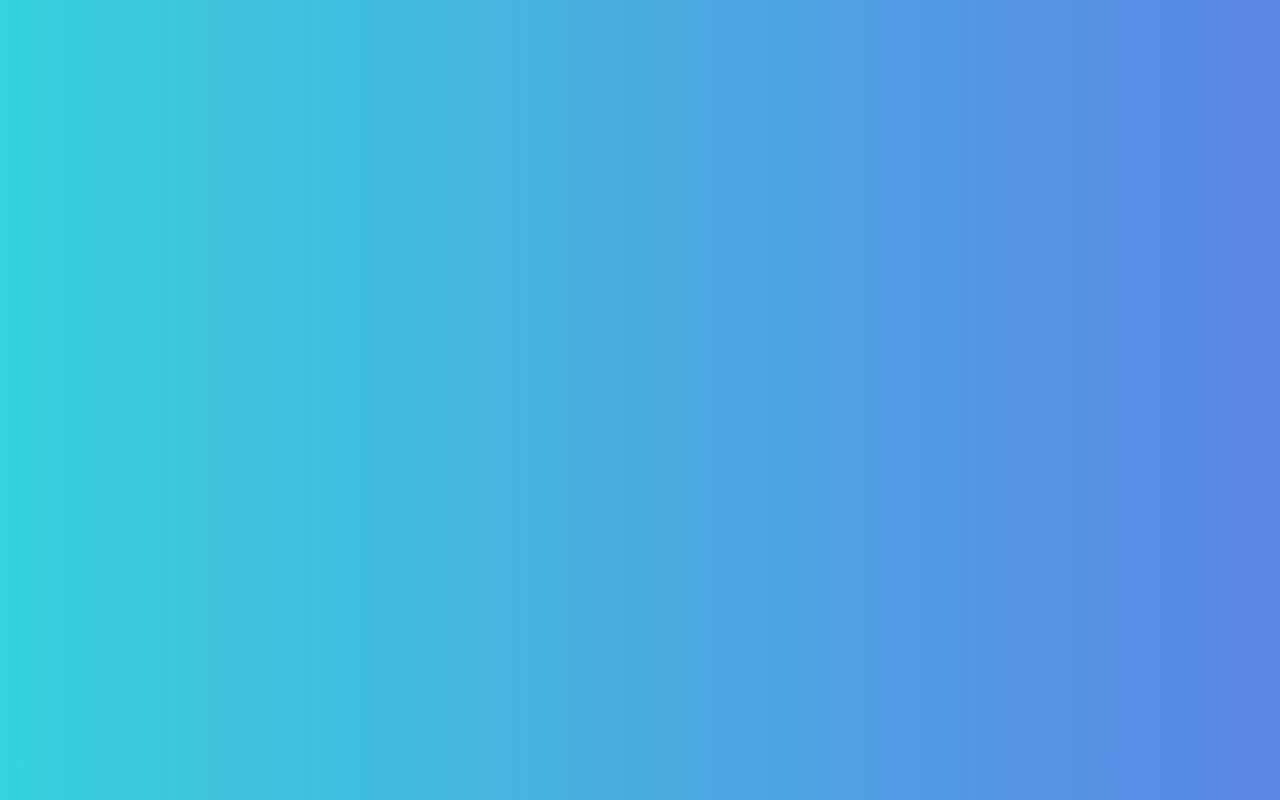
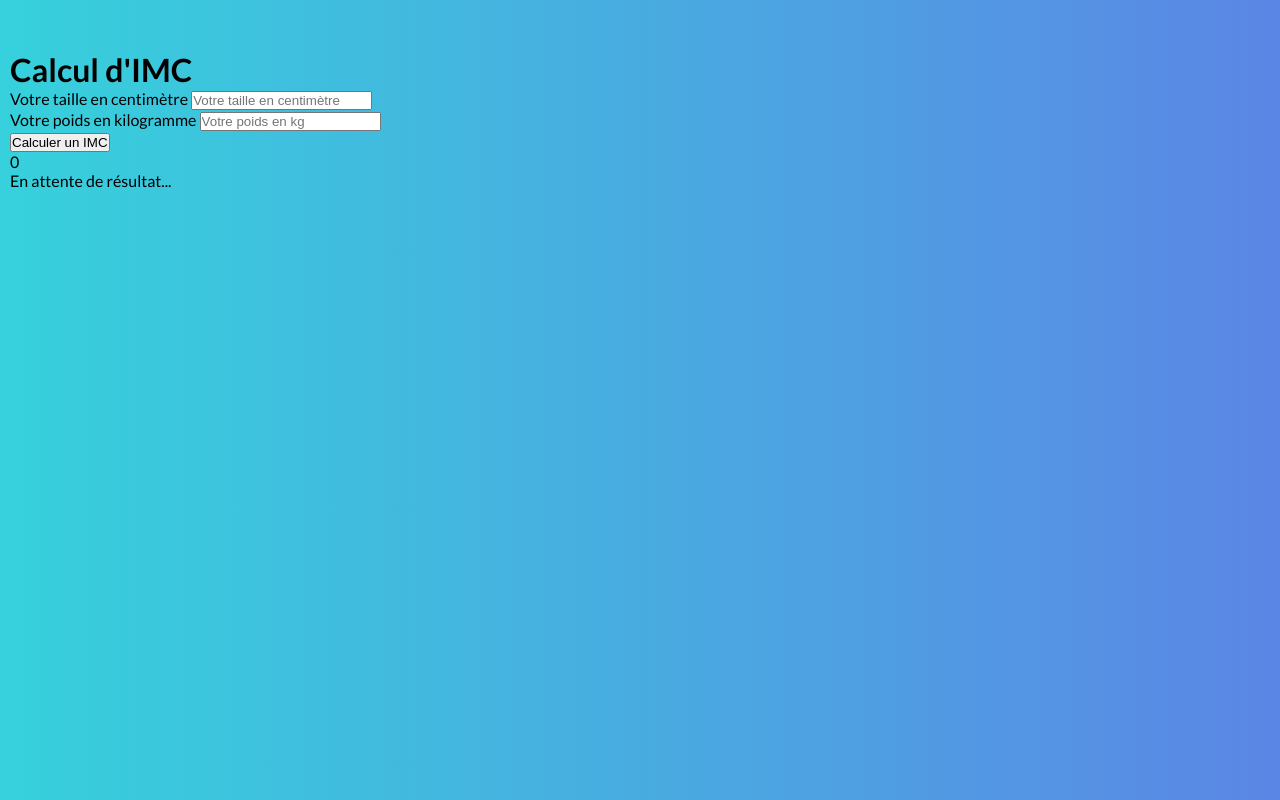
Before and after one commit to ixyhoo/1.IMC, a plain HTML site: page index.html in a window 1280 px wide. Drawn offline with Linux system fonts and the light colour scheme.

Commit message:
add html

```diff
--- a/index.html
+++ b/index.html
@@ -14,7 +14,40 @@
     />
   </head>
   <body>
+<div class="container">
+  <h1>Calcul <span>d'IMC</span></h1>
 
+  <form>
+    <div class="inputs-container">
+    <div class="input-group">
+      <label for="height">Votre taille en centimètre</label>
+      <input type="number"
+      placeholder="Votre taille en centimètre"
+      id="height"
+      class="height-input"
+      >
+    </div>
+
+    <div class="input-group">
+      <label for="weight">Votre poids en kilogramme</label>
+      <input type="number"
+      placeholder="Votre poids en kg"
+      id="height"
+      class="weight-input"
+      >
+    </div>
+
+
+</div>
+    <button type="submit" class="calculate-btn">Calculer un IMC</button>
+  </form>
+
+ <div class="info">
+      <p class="bmi-value">0</p>
+      <p class="result">En attente de résultat...</p>
+    </div>
+
+</div>
 
     <script src="app.js"></script>
   </body>
```
